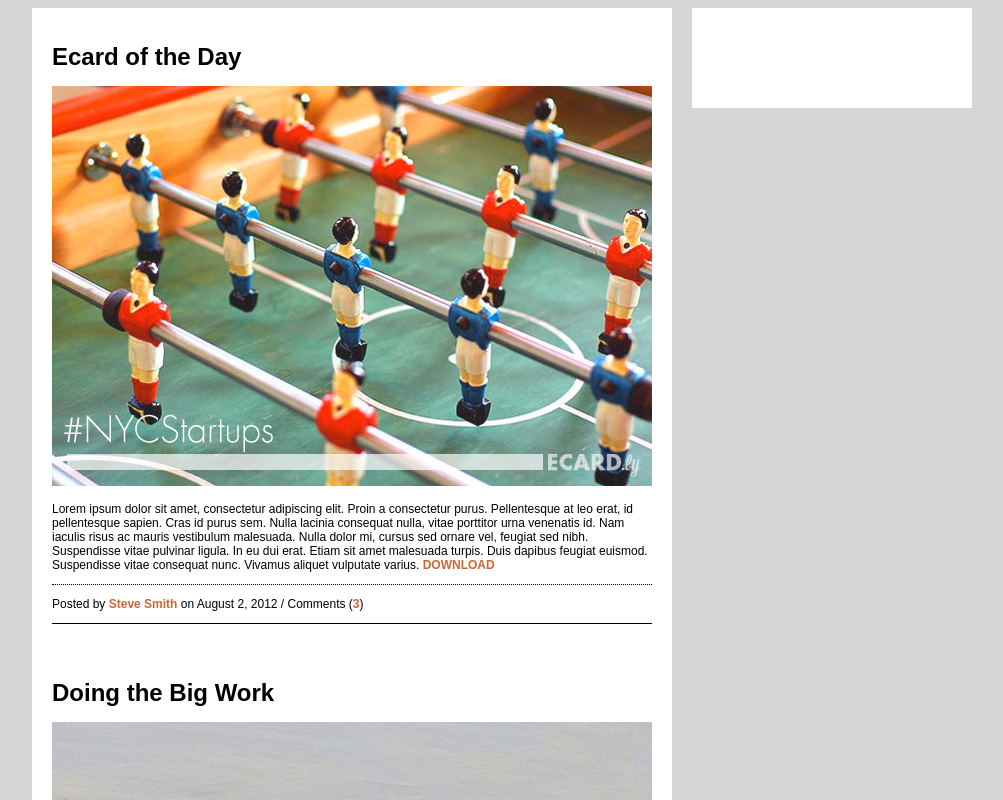
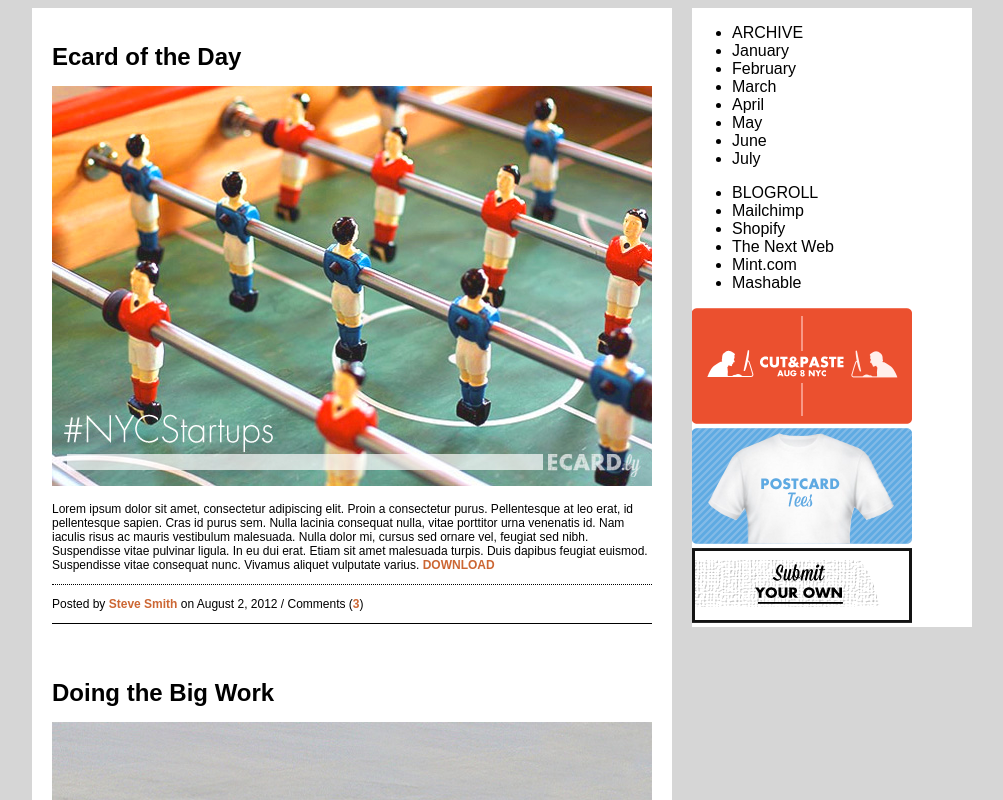
Before and after one commit to mwegenstein/HTML_CSSPractice, a plain HTML site: page eCardly/index.html in a window 1280 px wide. Shown: the top 800 px of the page, without its empty margins (138-1141 px from the left). Drawn offline with Linux system fonts and the light colour scheme.

Commit message:
added all content for aside section

```diff
--- a/eCardly/index.html
+++ b/eCardly/index.html
@@ -34,7 +34,41 @@
           </div>
         </div>
       </section>
-      <aside id="sidebar"></aside>
+      <aside id="sidebar">
+        <div class="section-container-aside">
+          <div class="month-archives">
+            <ul>
+              <li class="capitalize">Archive</li>
+              <li>January</li>
+              <li>February</li>
+              <li>March</li>
+              <li>April</li>
+              <li>May</li>
+              <li>June</li>
+              <li>July</li>
+            </ul>
+          </div>
+          <div class="blogroll-archives">
+            <ul>
+              <li class="capitalize">Blogroll</li>
+              <li>Mailchimp</li>
+              <li>Shopify</li>
+              <li>The Next Web</li>
+              <li>Mint.com</li>
+              <li>Mashable</li>
+            </ul>
+          </div>
+          <div class="aside-image-container">
+            <img src="images/ad-cut-and-paste.gif" alt="ad for cut and paste"/>
+          </div>
+          <div class="aside-image-container">
+            <img src="images/ad-postcard-tee.png" alt="ad for postcard tee"/>
+          </div>
+          <div class="aside-image-container">
+            <img src="images/ad-submit-your-own.png" alt="submit your own ad"/>
+          </div>
+        </div>
+      </aside>
     </main>
 
     <script src="js/vendor/modernizr-2.6.2.min.js"></script>
```
